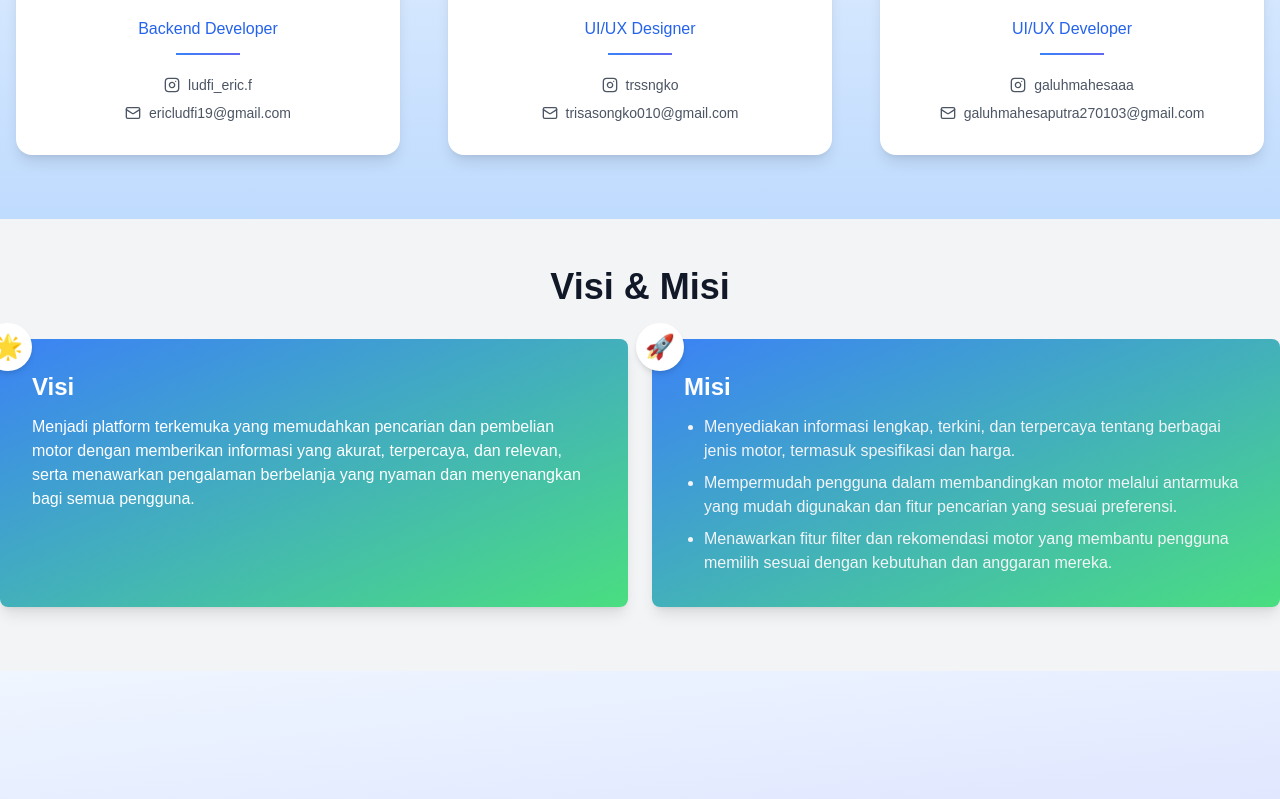
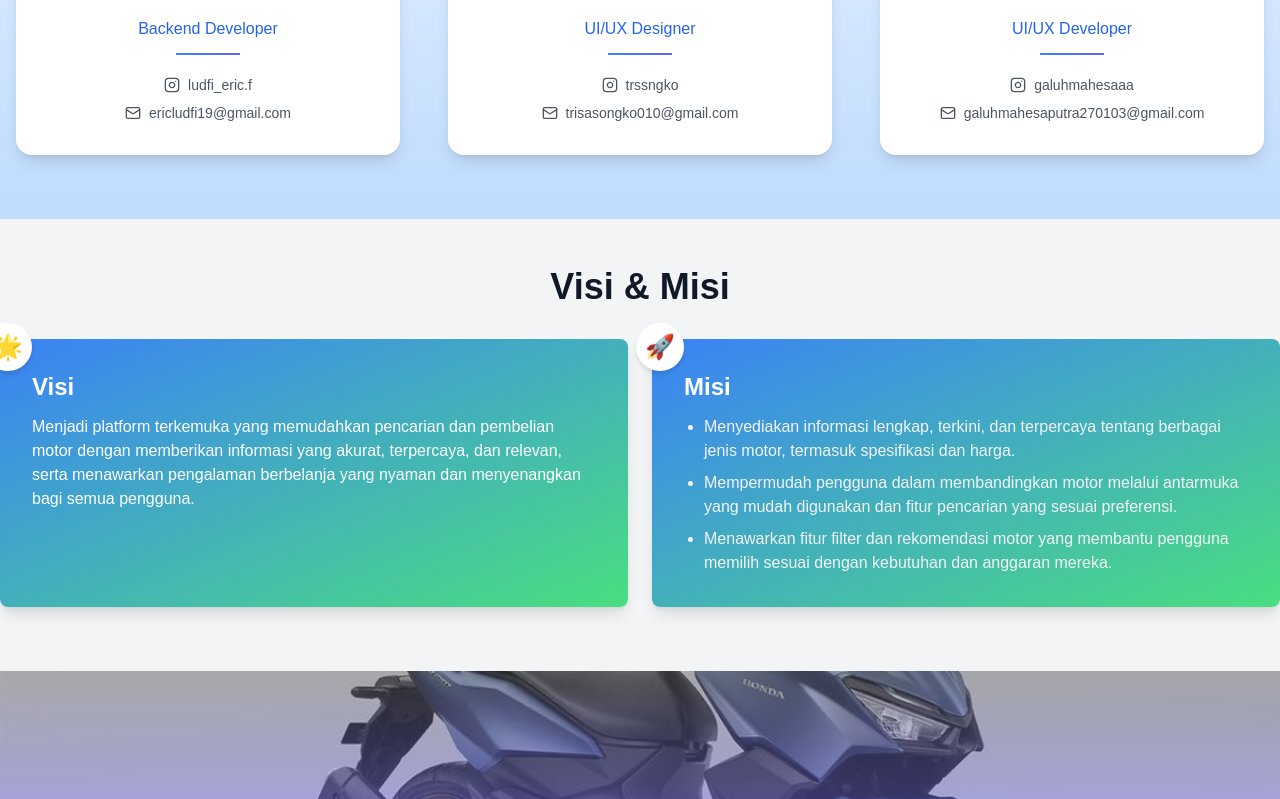
Before and after one commit to TriSasongko/GALACTRI, a Next.js app: page /modules/about in a window 1280 px wide. Shown: the part 1560-2359 px from the top of the page. Built offline with nearby package versions, Linux system fonts and the light colour scheme.

Commit message:
Menambahkan latar belakang gambar

```diff
--- a/app/modules/about/page.tsx
+++ b/app/modules/about/page.tsx
@@ -171,10 +171,19 @@ const AboutPage = () => {
        </div>
        </div>
 
-       {/* Contact Section */}
-<div className="relative mt-16 py-16 bg-gradient-to-br from-blue-50 to-indigo-100">
+      {/* Contact Section */}
+      <div className="relative mt-16 py-16 bg-gradient-to-br from-blue-50 to-indigo-100">
+      {/* Background Image */}
+      <div className="absolute inset-0">
+    <img
+    src="/mtr.jpeg" // Ganti dengan path ke gambar Anda
+    alt="Background"
+    className="w-full h-full object-cover opacity-80 "  /* Menurunkan blur dan meningkatkan opacity */
+    />
+    <div className="absolute inset-0 bg-gradient-to-b from-black/20 to-indigo-600/30"></div>  {/* Mengurangi kegelapan gradient */}
+    </div>
 
-</div>
+      </div>
 
 
 
```
